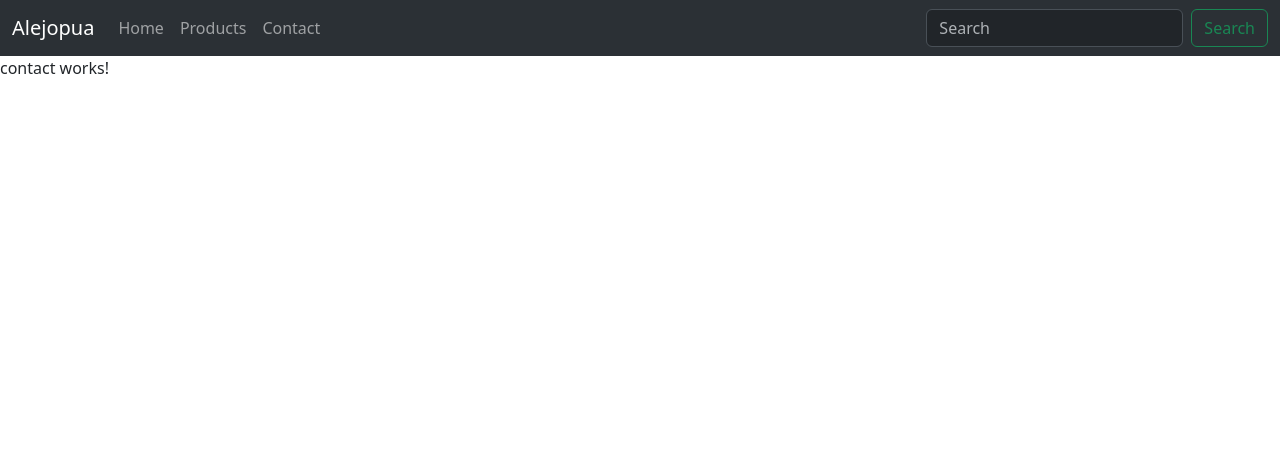
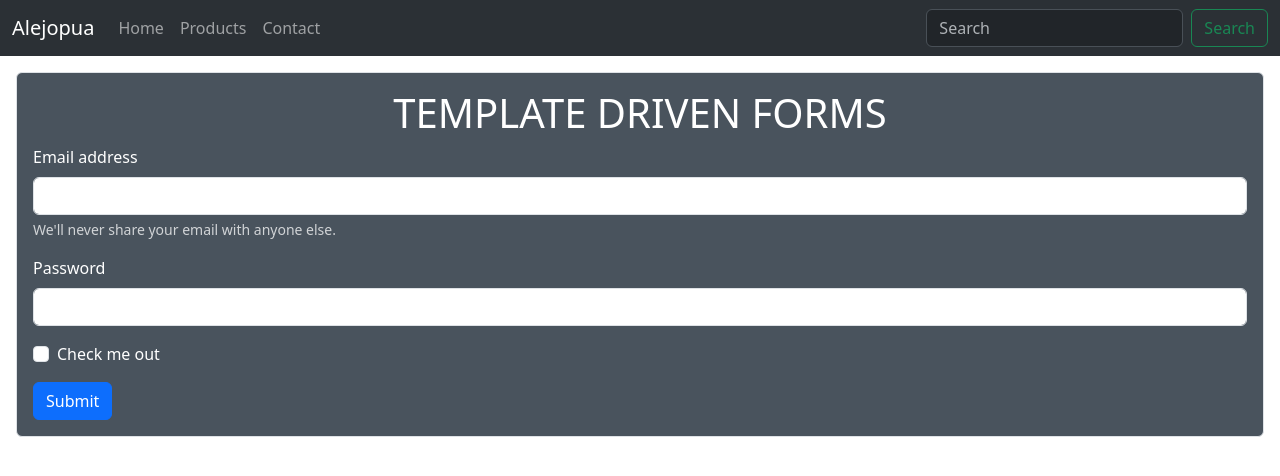
Before and after one commit to alejopua/landing-angular-test1, an Angular app: page /contact in a window 1280 px wide. Shown: the top 476 px of the page. Built offline with nearby package versions, Linux system fonts and the light colour scheme.

Commit message:
Update contact.component.html to add template-driven form

```diff
--- a/src/app/contact/contact.component.html
+++ b/src/app/contact/contact.component.html
@@ -1 +1,32 @@
-<p>contact works!</p>
+<div class="bg-custom d-flex flex-column border rounded m-3 px-3 py-3">
+  <h1 class="text-center text-white">TEMPLATE DRIVEN FORMS</h1>
+  <form>
+    <div class="mb-3">
+      <label for="exampleInputEmail1" class="form-label text-white"
+        >Email address</label
+      >
+      <input
+        type="email"
+        class="form-control"
+        id="exampleInputEmail1"
+        aria-describedby="emailHelp"
+      />
+      <div id="emailHelp" class="form-text text-white text-opacity-75">
+        We'll never share your email with anyone else.
+      </div>
+    </div>
+    <div class="mb-3">
+      <label for="exampleInputPassword1" class="form-label text-white"
+        >Password</label
+      >
+      <input type="password" class="form-control" id="exampleInputPassword1" />
+    </div>
+    <div class="mb-3 form-check">
+      <input type="checkbox" class="form-check-input" id="exampleCheck1" />
+      <label class="form-check-label text-white" for="exampleCheck1"
+        >Check me out</label
+      >
+    </div>
+    <button type="submit" class="btn btn-primary">Submit</button>
+  </form>
+</div>
--- a/src/styles.css
+++ b/src/styles.css
@@ -8,3 +8,7 @@
   -webkit-font-smoothing: antialiased;
   -moz-osx-font-smoothing: grayscale;
 }
+
+.bg-custom {
+  background-color: #49535d;
+}
```
